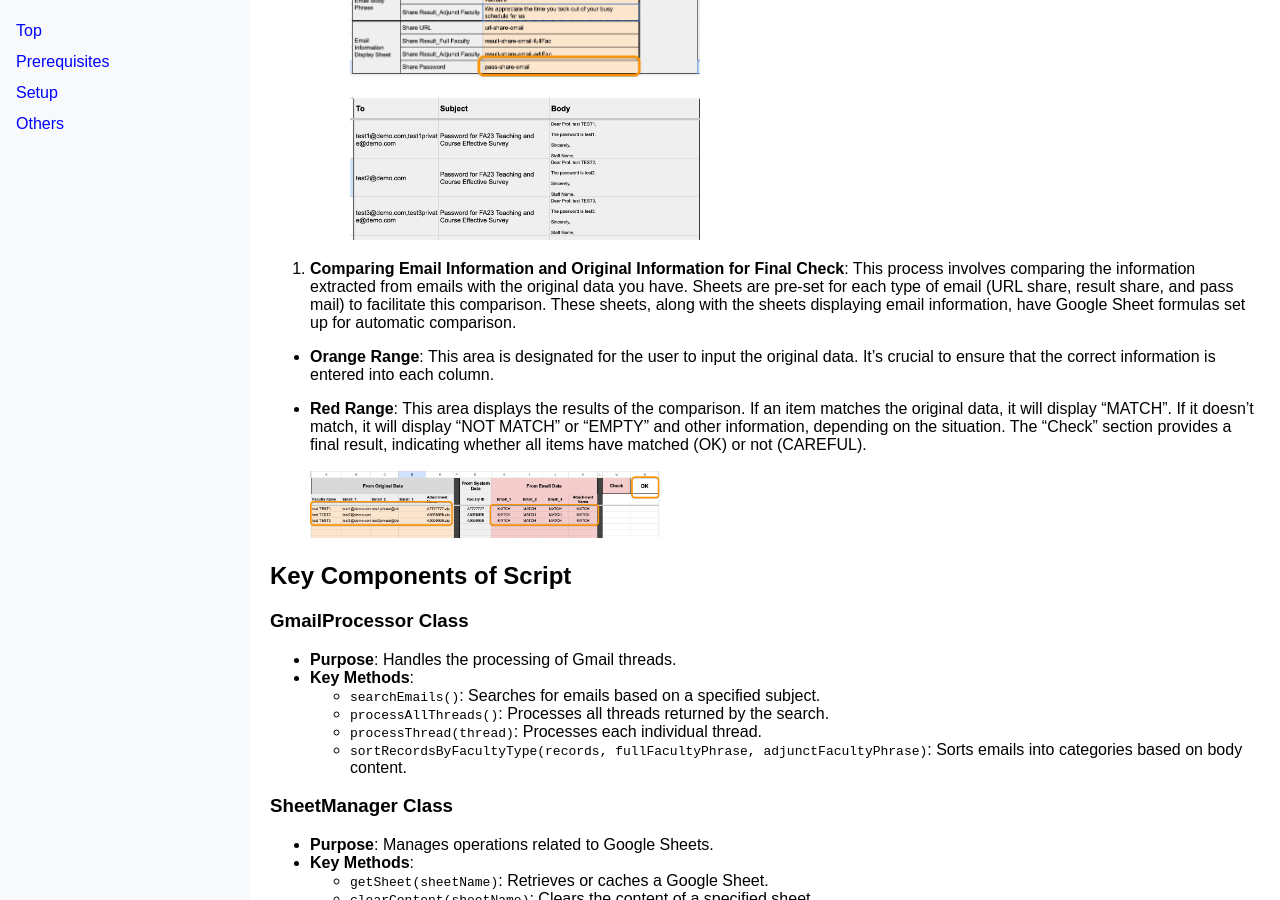
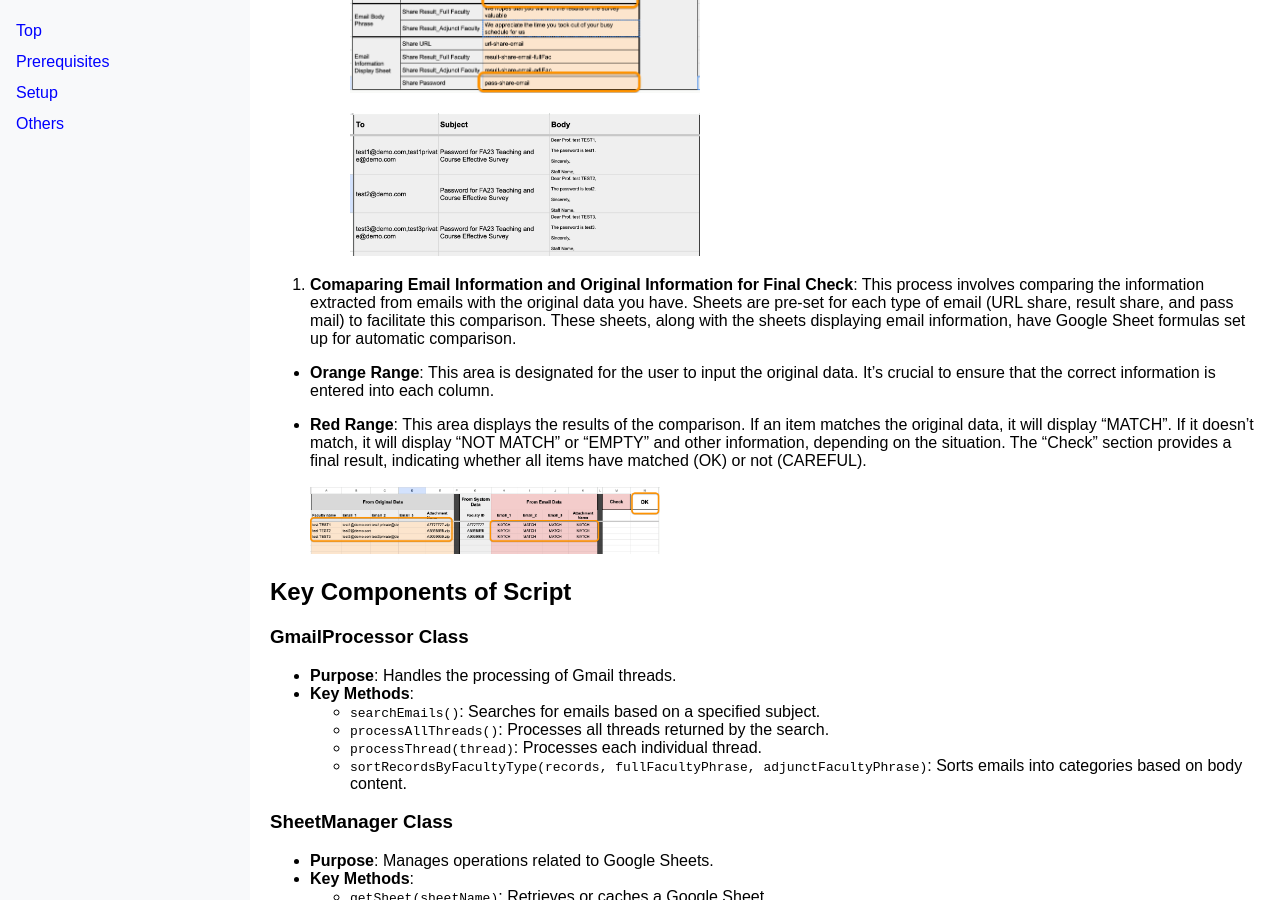
Before and after one commit to tsato21/sheet-mail-sync, a Jekyll site: the page built from docs/index.md, in a window 1280 px wide and 900 px high, scrolled down 2563 px. Built offline with Jekyll 4.4.1, drawn with Linux system fonts in a browser that asks for light colours.

Commit message:
Update index.md

```diff
--- a/docs/index.md
+++ b/docs/index.md
@@ -56,7 +56,7 @@ This project is a Google Apps Script (GAS) that automates the process of extract
     - Faculty ID: This is derived from the attachment file name. All of the attachments are ".zip" file (if the file type is different, please modify the script). The part before
       ".zip" is considered the faculty ID. For example, from "A9999999.zip", the ID is "A9999999".
 
-    ![Image of URL Share Email Keys](assets/images/display-url-share-email.png){: .resize-image}
+      ![Image of URL Share Email Keys](assets/images/display-url-share-email.png){: .resize-image}
 
   - **Display Result and Pass Mail Info**: This function handles two types of emails simultaneously: result share email and pass mail.
 
@@ -78,7 +78,7 @@ This project is a Google Apps Script (GAS) that automates the process of extract
         ![Image of Pass Share Email Sheet](assets/images/display-pass-share-email.png){: .resize-image}
 
 
-4. **Comparing Email Information and Original Information for Final Check**: This process involves comparing the information extracted from emails with the original data you have. Sheets are pre-set for each type of email (URL share, result share, and pass mail) to facilitate this comparison. These sheets, along with the sheets displaying email information, have Google Sheet formulas set up for automatic comparison.
+3. **Comaparing Email Information and Original Information for Final Check**: This process involves comparing the information extracted from emails with the original data you have. Sheets are pre-set for each type of email (URL share, result share, and pass mail) to facilitate this comparison. These sheets, along with the sheets displaying email information, have Google Sheet formulas set up for automatic comparison.
 
   - **Orange Range**: This area is designated for the user to input the original data. It's crucial to ensure that the correct information is entered into each column.
   - **Red Range**: This area displays the results of the comparison. If an item matches the original data, it will display "MATCH". If it doesn't match, it will display "NOT MATCH" or
```
